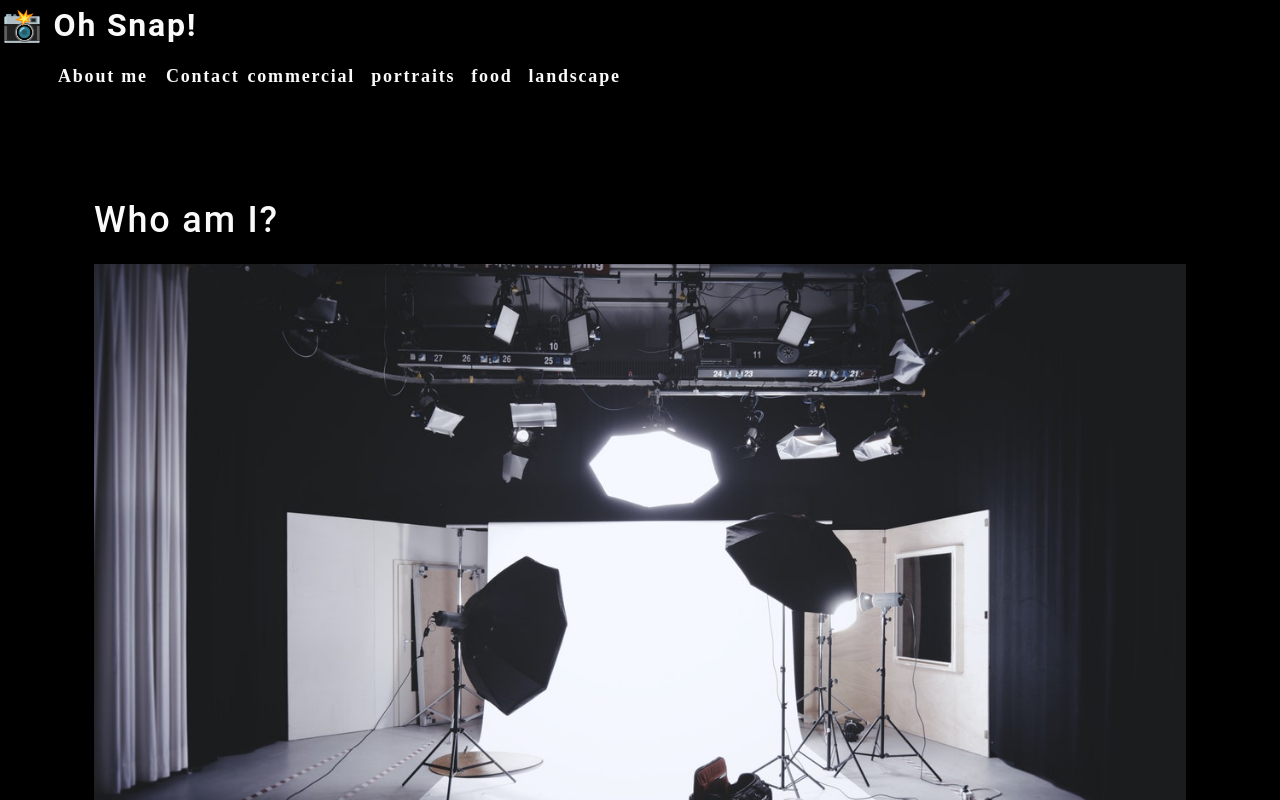
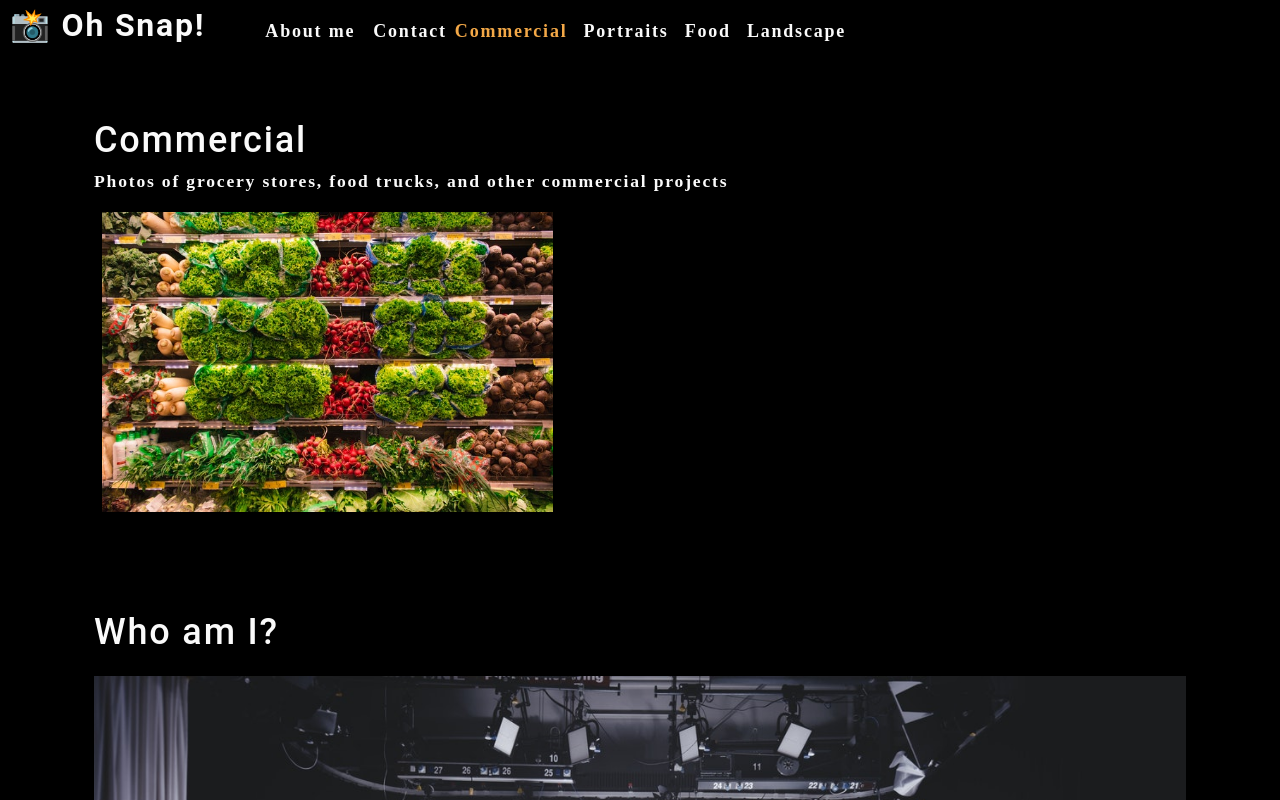
Before and after one commit to perfect-perfect/photo-port-practice, a React (Create React App) app: page / in a window 1280 px wide. Shown: the top 800 px of the page. Built offline with nearby package versions, Linux system fonts and the light colour scheme.

Commit message:
added useEffect to change document-title on nav item click

```diff
--- a/src/App.js
+++ b/src/App.js
@@ -1,12 +1,54 @@
 import './App.css';
+import Nav from './components/Nav';
+import Gallery from './components/Gallery';
 import About from './components/About';
-import Nav from './components/Nav'
+import { useState } from "react";
+
+
 
 function App() {
+	// We initialize the category state as an array of objects
+	//	- This could be just a regular array, rather than an array inside 'useState', we we chose to use the 'useState' hook  here so that we can have the option to change the categories at some point in the future
+	//		- ??? not sure what this means, how does declaring the object array as a useState allow us to change the categories at some point in the future?
+    const [categories] = useState([
+        {
+            name: "commercial",
+            description: "Photos of grocery stores, food trucks, and other commercial projects"
+        },
+        {
+            name: "portraits",
+            description: "Portraits of people in my life"
+        },
+        {
+            name: "food",
+            description: "Delicious delicacies"
+        },
+        {
+            name: "landscape",
+            description: "Fields, farmhouses, waterfalls, and the beauty if nature"
+        }
+    ]);
+
+	// we're destructuring a pair of variables from the result of our useState(categories[0])
+	//	- useState() is a function that will always retur an array.
+	//		- the first term is the value of your state
+	//			- currentCategory
+	//		- the second is a 'setter', which allows you to set the state to something else.
+	//			- setCurrentCategory
+	//		- the [0] refers to the 'initial state'
+	//		- useState is a React Hook that allows use to easily manage state within a component
+	const [currentCategory, setCurrentCategory] = useState(categories[0]);
+
 	return (
 		<div>
-			<Nav></Nav>
+			<Nav
+				// we pass the catagories
+				categories={categories}
+				setCurrentCategory={setCurrentCategory}
+				currentCategory={currentCategory}
+			></Nav>
 			<main>
+				<Gallery></Gallery>
 				<About></About>
 			</main>
 		</div>
--- a/src/components/About/index.js
+++ b/src/components/About/index.js
@@ -5,6 +5,9 @@ function About() {
         <section className="my-5">
             <h1 id="about">Who am I?</h1>
             <img src={coverImage} className="my-2" style={{ width: "100%" }} alt="cover" />
+            <p>
+                Lorem ipsum dolor sit amet, consectetur adipiscing elit, sed do eiusmod tempor incididunt ut labore et dolore magna aliqua. Aliquam sem et tortor consequat id porta nibh venenatis. Mauris nunc congue nisi vitae suscipit. Pretium aenean pharetra magna ac placerat. Lectus nulla at volutpat diam ut venenatis tellus in metus. Amet est placerat in egestas erat imperdiet sed euismod. Enim ut sem viverra aliquet eget sit. Magna ac placerat vestibulum lectus. Quam vulputate dignissim suspendisse in est ante in nibh. Facilisis volutpat est velit egestas. Nec sagittis aliquam malesuada bibendum arcu vitae elementum curabitur vitae. Ridiculus mus mauris vitae ultricies. Vel risus commodo viverra maecenas accumsan lacus. Imperdiet dui accumsan sit amet nulla facilisi morbi tempus.
+            </p>
         </section>
     );
 }
--- /dev/null
+++ b/src/components/Gallery/index.js
@@ -0,0 +1,23 @@
+import { useState } from "react";
+import { capitalizeFirstLetter } from '../../utils/helpers';
+import photo from "../../assets/small/commercial/0.jpg";
+
+function Gallery() {
+
+    const currentCategory = {
+        name: "commercial",
+        description: "Photos of grocery stores, food trucks, and other commercial projects"
+    };
+
+    return (
+        <section>
+            <h1>{capitalizeFirstLetter(currentCategory.name)}</h1>
+            <p>{currentCategory.description}</p>
+            <div>
+                <img src={photo} className="img-thumbnail mx-1" alt="commericial photography" />
+            </div>
+        </section>
+    );
+}
+
+export default Gallery;
--- a/src/components/Nav/index.js
+++ b/src/components/Nav/index.js
@@ -1,29 +1,32 @@
-function Nav() {
-    const categories = [
-        {
-            name: "commercial",
-            description: "Photos of grocery stores, food trucks, and other commercial projects"
-        },
-        {
-            name: "portraits",
-            description: "Portraits of people in my life"
-        },
-        {
-            name: "food",
-            description: "Delicious delicacies"
-        },
-        {
-            name: "landscape",
-            description: "Fields, farmhouses, waterfalls, and the beauty if nature"
-        }
-    ];
+import { useEffect } from "react";
+import { capitalizeFirstLetter } from '../../utils/helpers';
 
-    function categorySelected(name) {
-        console.log(`${name} clicked`)
-    };
+function Nav(props) {
+    // ??? wjhat is happeneing here? we have a props object? but we never call props
+    const {
+        // why is this an empty array?
+        categories = [],
+        setCurrentCategory,
+        currentCategory,
+    } = props;
+
+    // useEffect(() => {},[])
+    //  - the argument is the callback function
+    //  - the second argument is an array with a single element [currentCategory]
+    //      - the second argument directs the hook to re-render the component on changes to the value of the state
+    //  - if 'currentCategory' changes, the component will re-render so that the change in 'document.title' will be visable to the user
+    // useEffect(() => {callback function}, [variable whose change in value will trigger a re-render])
+    //  - ??? what components re-render?
+    //      - this occured in the NAV, does NAv rerender?
+    //      - however the state was initialized in App(), is that the componenet the re-renders? that includeds the Nav, so that would re-render everything
+    useEffect(() => {
+        // ??? can you change document.title anywhere in the application>
+        // the DOM node we are changing
+        document.title = capitalizeFirstLetter(currentCategory.name);
+    }, [currentCategory]);
 
     return (
-        <header>
+        <header className="flex-row px-1">
             <h2>
                 <a data-testid="link" href="/">
                     <span role="img" aria-label="camera">📸</span> Oh Snap!
@@ -42,11 +45,14 @@ function Nav() {
                     {/* When you map over an array in a JSX express, you should return only a single JSX element */}
                     {categories.map((category) =>(
                         // When ever we map over something in JSX, the outermost element must have a 'key' attribute, that is set to be something unique. This helps React keep track of items in the virtual DOM
-                        <li className="mx-1" key={category.name}>
+                        // '${currentCategory.name === category.name && 'nanActive'}
+                        //      - this is called a short-circuit expression
+                        //      - if 'currentCategory.name === category.name' is true, then 'nanActive' will be returned
+                        <li className={`mx-1 ${currentCategory.name === category.name && 'navActive'}`} key={category.name}>
                             {/* the 'onClick()' attribute is expecting a callback function declaration. */}
                             {/* it is important that we wrap it in a function declartion rather than calling 'categorySelected(category.name), which would cause the function get called whenever the component renders as well */}
-                            <span onClick={() => categorySelected(category.name)}>
-                                {category.name}
+                            <span onClick={() => setCurrentCategory(category)}>
+                                {capitalizeFirstLetter(category.name)}
                             </span>
                         </li>
                     ))}
```
